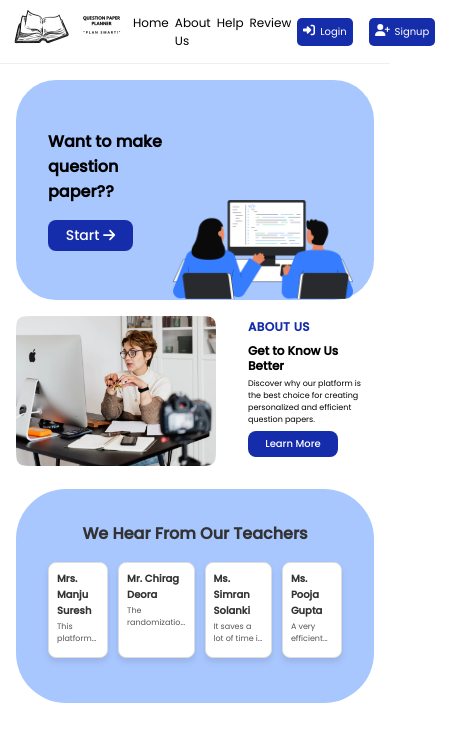
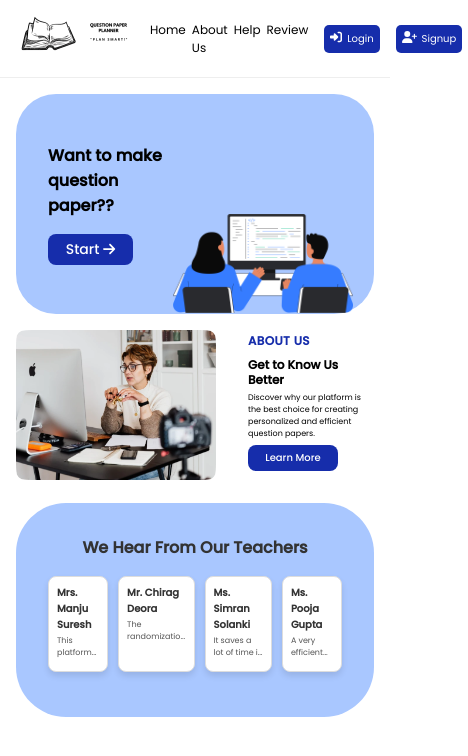
Before and after one commit to BhoomiGupta03/Question-Paper-Planner-frontend, a React (Create React App) app: page / in a window 390 px wide. Shown: the top 756 px of the page, 468 px wide, since content can reach past the window. Built offline with nearby package versions, Linux system fonts and the light colour scheme.

Commit message:
add some responsiveness for header

```diff
--- a/src/css/App.css
+++ b/src/css/App.css
@@ -1577,8 +1577,11 @@ button:hover {
 
 @media (max-width: 480px) {
     #header {
-        padding: 8px;
-    }
+              justify-content: unset;
+        padding: 15px;
+        gap: 10px;
+    }
+
 
     #header .logo img {
         height: 40px;
```
